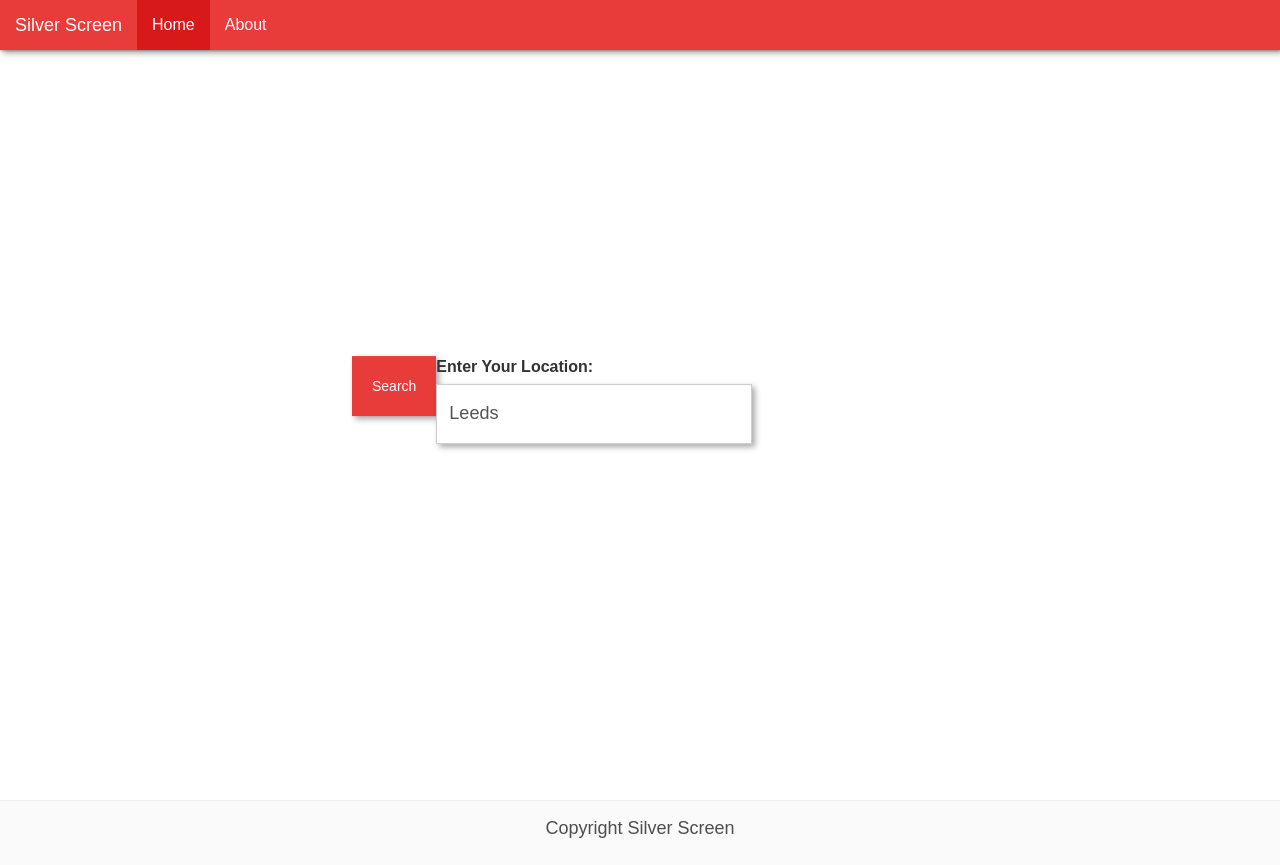
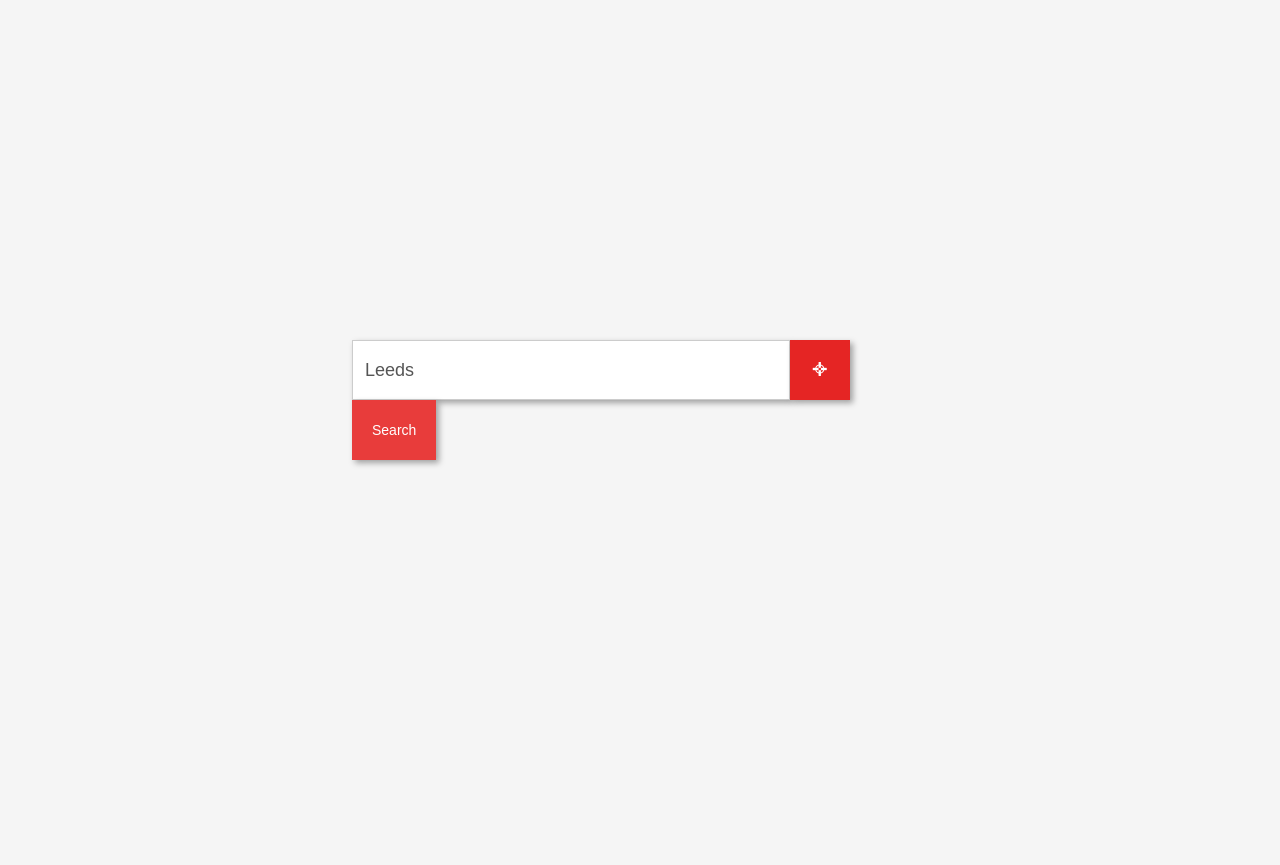
Before and after one commit to Awilson089/Cinema-Finder, a PHP site: page / in a window 1280 px wide. After the commit the page ends 466 px from the top, so only its background shows below. Run offline with PHP 8.4, Linux system fonts and the light colour scheme; some libraries are stand-ins or nearby versions; some web fonts are replaced.

Commit message:
Added grid div

```diff
--- a/src/index.php
+++ b/src/index.php
@@ -8,17 +8,34 @@
 	<?php include('includes/nav.php') ?>
 	<div class="map-wrap">
 	    <div id="map"></div>
-		<div class="map-form">
-			<form id="location-form" class="form-inline">
-				<div class="form-group">
-					<label for="location">Enter Your Location: </label>
+
+		<div class="lander">
+			<div class="map-form">
+				<form id="location-form" class="form-inline">
 		   			<input type="text" id="address" name="location" value="Leeds" class="form-control">
+                    <a href="#" class="btn btn-primary location" onclick="use_location();"><span class="glyphicon glyphicon-screenshot" aria-hidden="true"></span></a>
+					<button type="submit" onclick="convert_address();" class="btn btn-primary">Search</button>
 				</div>
-				<input type="submit" value="Search" onclick="convertAddress();" class="btn btn-primary">
+			</form>
+			<div class="grid image-grid">
+				<div class="grid-sizer"></div>
 			</div>
-		</form>
+		</div>
+
+		<div class="nearest-cinema">
+			<div class="container-fluid">
+				<div class="row">
+					<div class="col-sm-12">
+						<h2>Nearest Cinemas <span href="#" class="pull-right toggler"><i class="fa fa-chevron-down"></i></span></h2>
+					</div>
+				</div>
+				<div class="row">
+					<div class="data"></div>
+				</div>
+			</div>
+		</div>
 	</div>
 
-	<?php include('includes/footer.php') ?>
+	<div class="cinema-modal"></div>
 </body>
 </html>
```
